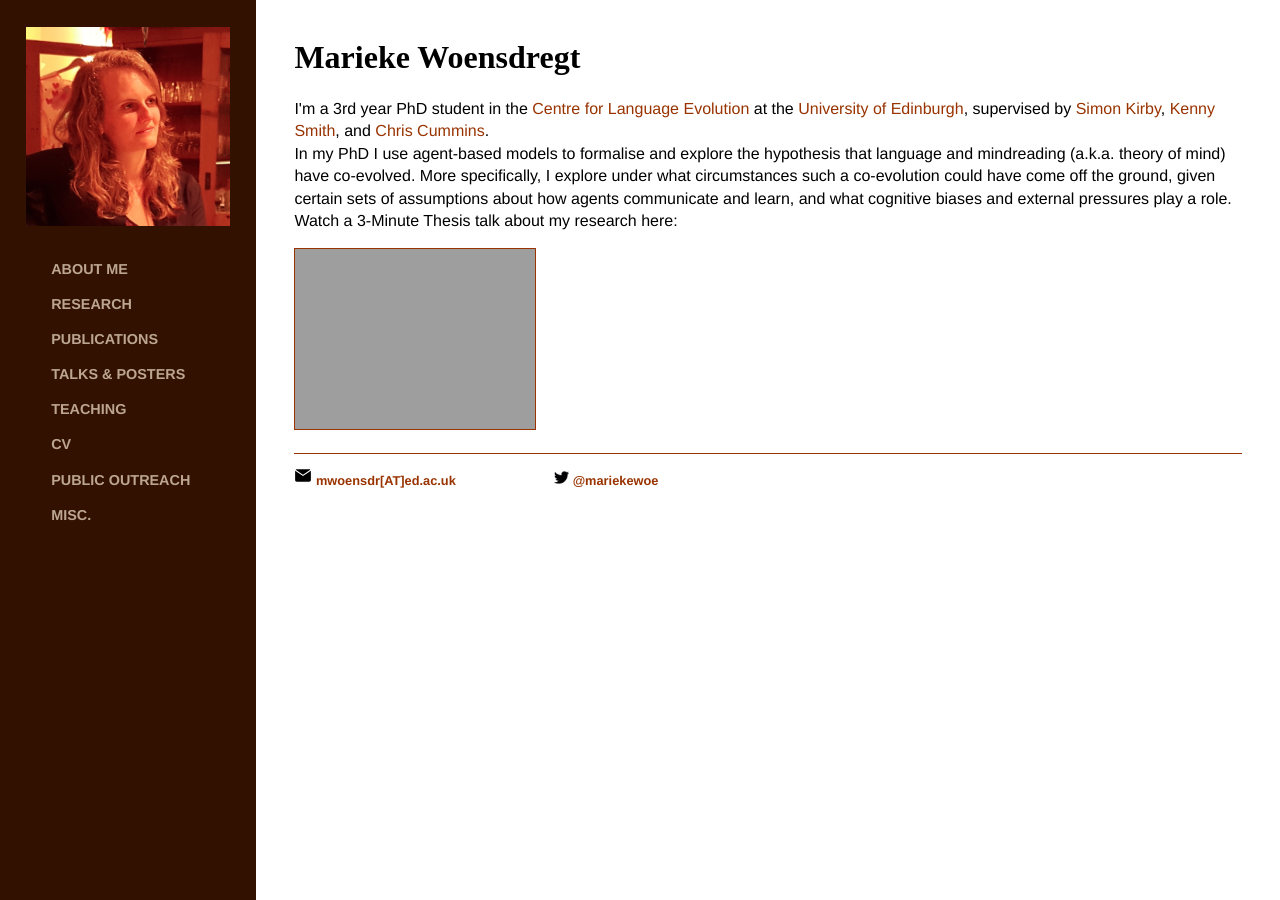
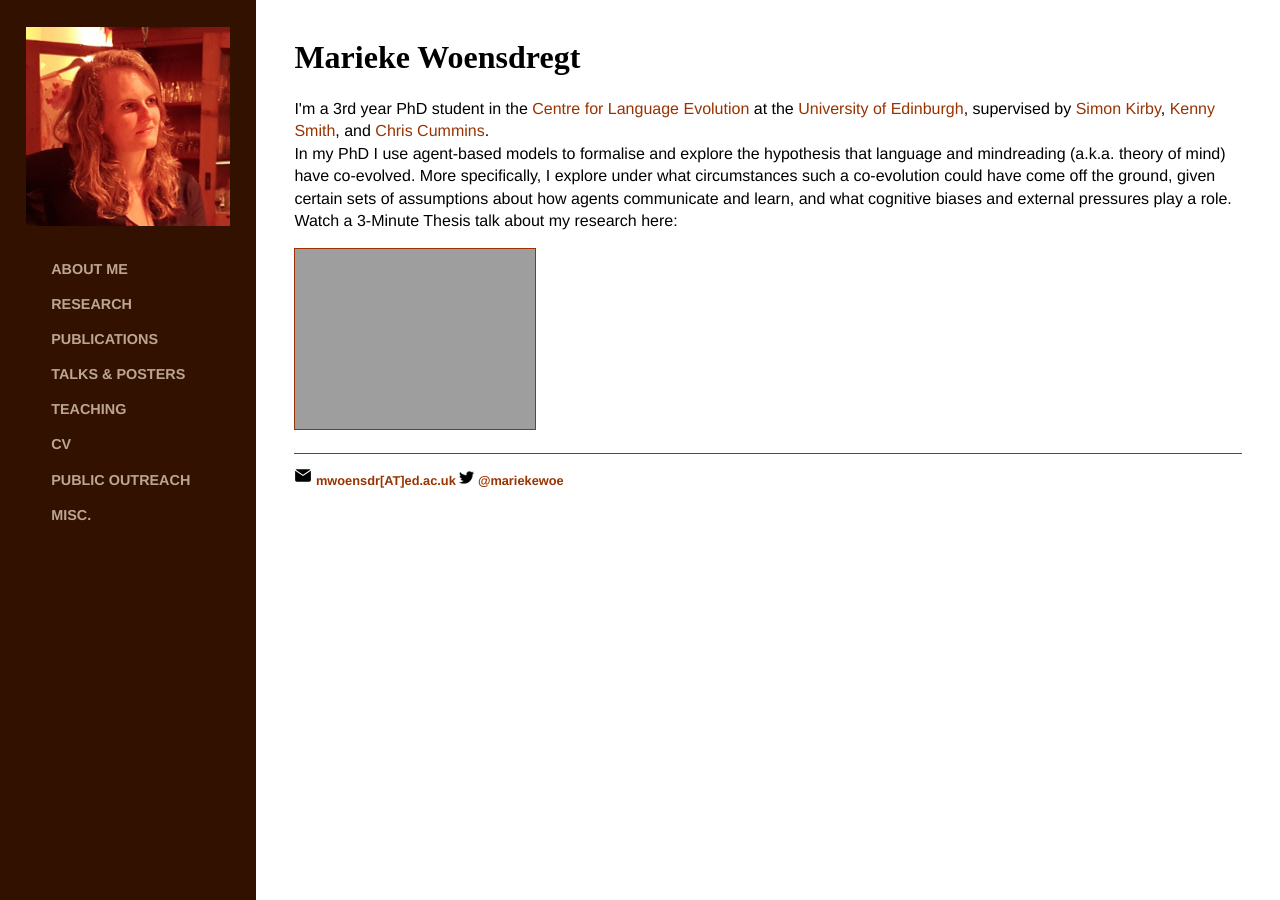
Before and after one commit to marieke-woensdregt/marieke-woensdregt.github.io, a Jekyll site: the page built from index.html, in a window 1280 px wide. Built offline with Jekyll 4.4.1, drawn with Linux system fonts in a browser that asks for light colours; grey boxes are pictures that could not be loaded.

Commit message:
Update default.html

```diff
--- a/_layouts/default.html
+++ b/_layouts/default.html
@@ -33,10 +33,8 @@
 
 		<footer style="margin-left:23%; margin-right:3%">
 			<h3>
-			<img  src="/images/email_symbol_filled.svg" alt="email symbol" style="height:18px">
-			<a href="mailto:mwoensdr@ed.ac.uk">  mwoensdr[AT]ed.ac.uk </a>
-			<img  class="tab" src="/images/twitter_symbol_black_solo.jpg" alt="twitter symbol" style="height:15px">
-			<a  href="https://twitter.com/mariekewoe"> @mariekewoe </a>
+			<a href="mailto:mwoensdr@ed.ac.uk"> <img  src="/images/email_symbol_filled.svg" alt="email symbol" style="height:18px"> mwoensdr[AT]ed.ac.uk </a>
+			<a  href="https://twitter.com/mariekewoe"> <img src="/images/twitter_symbol_black_solo.jpg" alt="twitter symbol" style="height:15px"> @mariekewoe </a>
 			</h3>
 		</footer>
 
```
